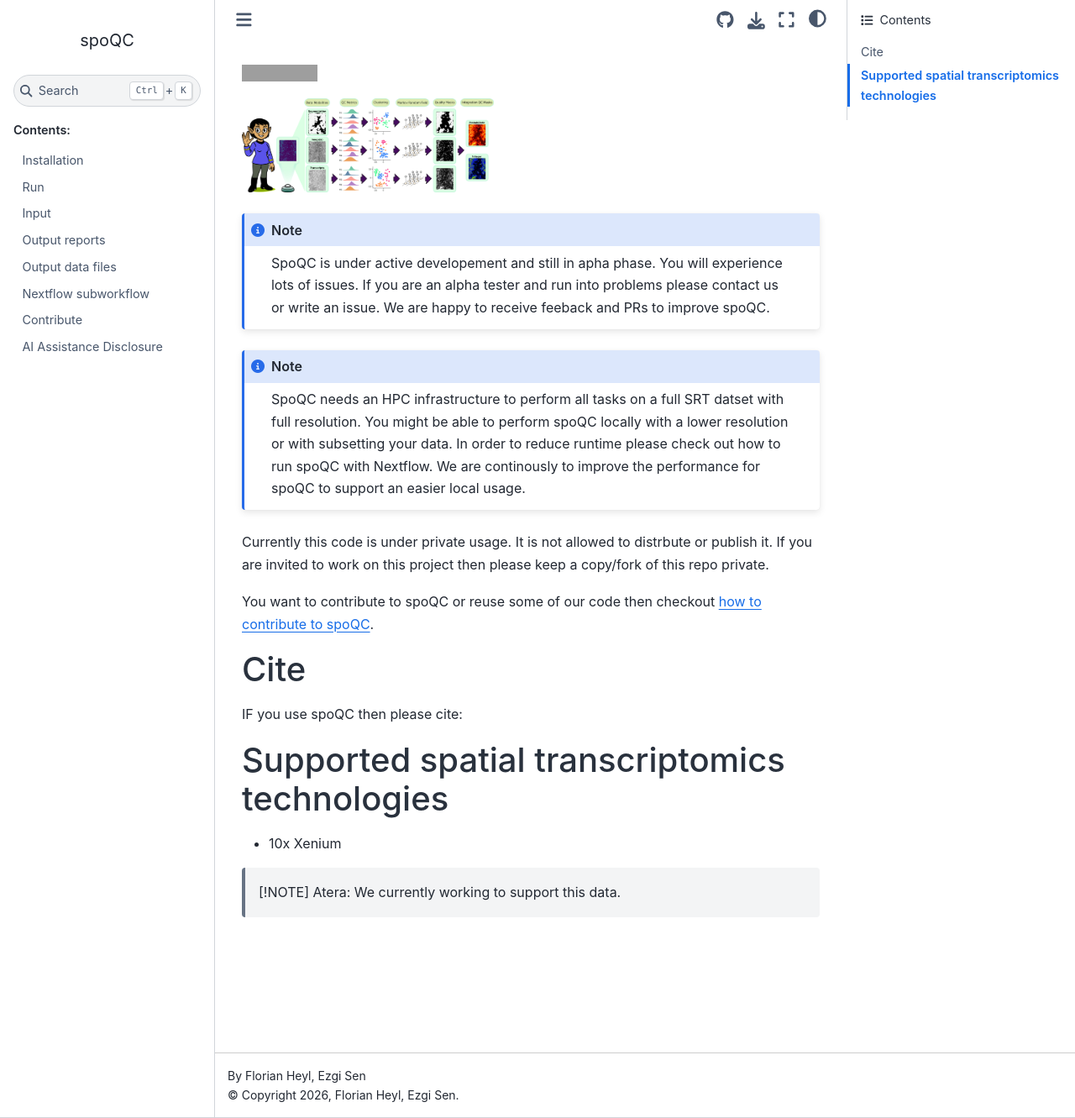
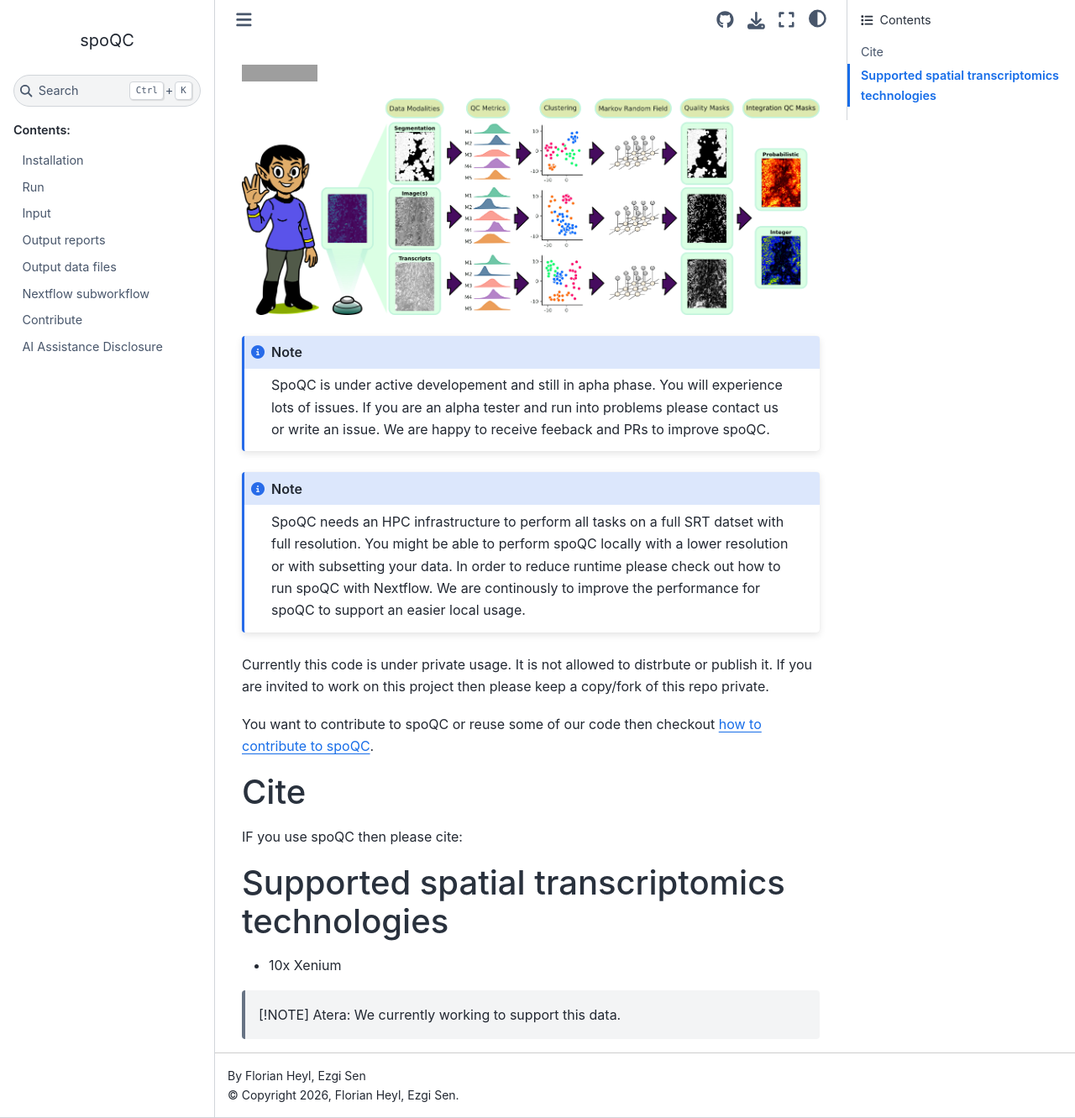
Before and after one commit to heylf/spoQC, a Sphinx documentation site: the page built from docs/source/intro.md, in a window 1280 px wide and 1331 px high. Shown: the whole window at 84% size. Built offline with Sphinx 7.4.7 and the Sphinx Book theme 1.1.4, drawn with Linux system fonts in a browser that asks for light colours; grey boxes are pictures that could not be loaded.

Commit message:
changes to docs

````diff
--- a/docs/source/intro.md
+++ b/docs/source/intro.md
@@ -1,6 +1,6 @@
 [![rewrites.bio - Follows best practice principles for rewriting bioinformatics tools with AI](https://rewrites.bio/badges/rewrites-bio.svg)](https://rewrites.bio)
 
-<img src="./_static/figures/logo/complex.png" width="300">
+<img src="./_static/figures/logo/complex.png" width="1000">
 
 ```{note}
 SpoQC is under active developement and still in apha phase. You will experience lots of issues. If you are an alpha tester and run into problems please contact us or write an issue. We are happy to receive feeback and PRs to improve spoQC.
````
Also changed, not shown: README.md (+1 -1 lines).
